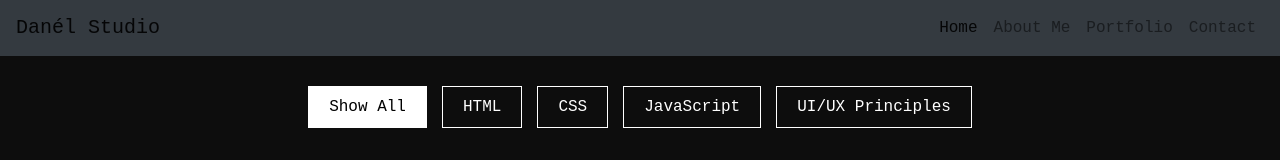
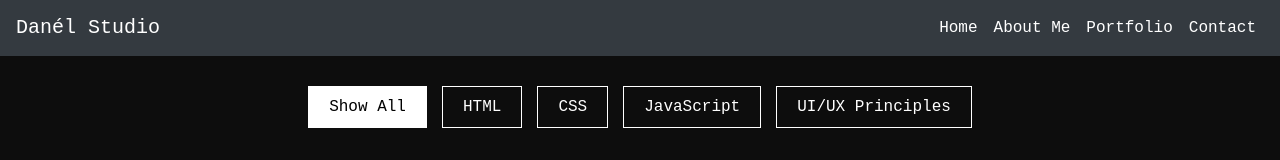
Before and after one commit to DannyB2-1/daniel-portolio1, a plain HTML site: page pages/portfolio.html in a window 1280 px wide. Shown: the top 160 px of the page. Drawn offline with nearby package versions, Linux system fonts and the light colour scheme.

Commit message:
Update portfolio.html

```diff
--- a/pages/portfolio.html
+++ b/pages/portfolio.html
@@ -7,6 +7,11 @@
     <link rel="stylesheet" href="../resources/css/all.min.css">
      <link rel="stylesheet" href="https://cdn.jsdelivr.net/npm/bootstrap@4.6.2/dist/css/bootstrap.min.css" integrity="sha384-xOolHFLEh07PJGoPkLv1IbcEPTNtaed2xpHsD9ESMhqIYd0nLMwNLD69Npy4HI+N" crossorigin="anonymous">
     <link rel="stylesheet" href="../css/portfolio.css">
+    <style>
+        a{
+            color: white !important;
+        }
+    </style>
 </head>
 <body>
    <nav class="navbar navbar-expand-lg navbar-light bg-dark header2" ">
```
